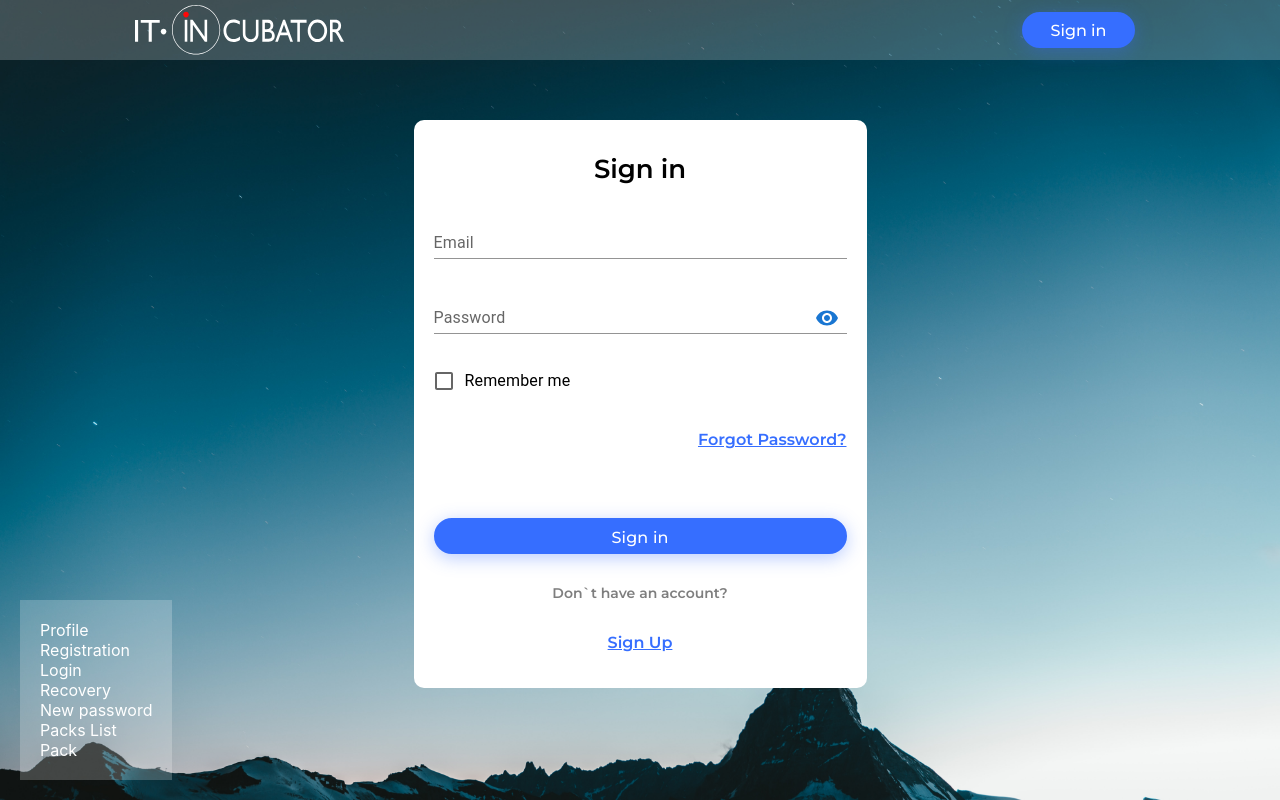
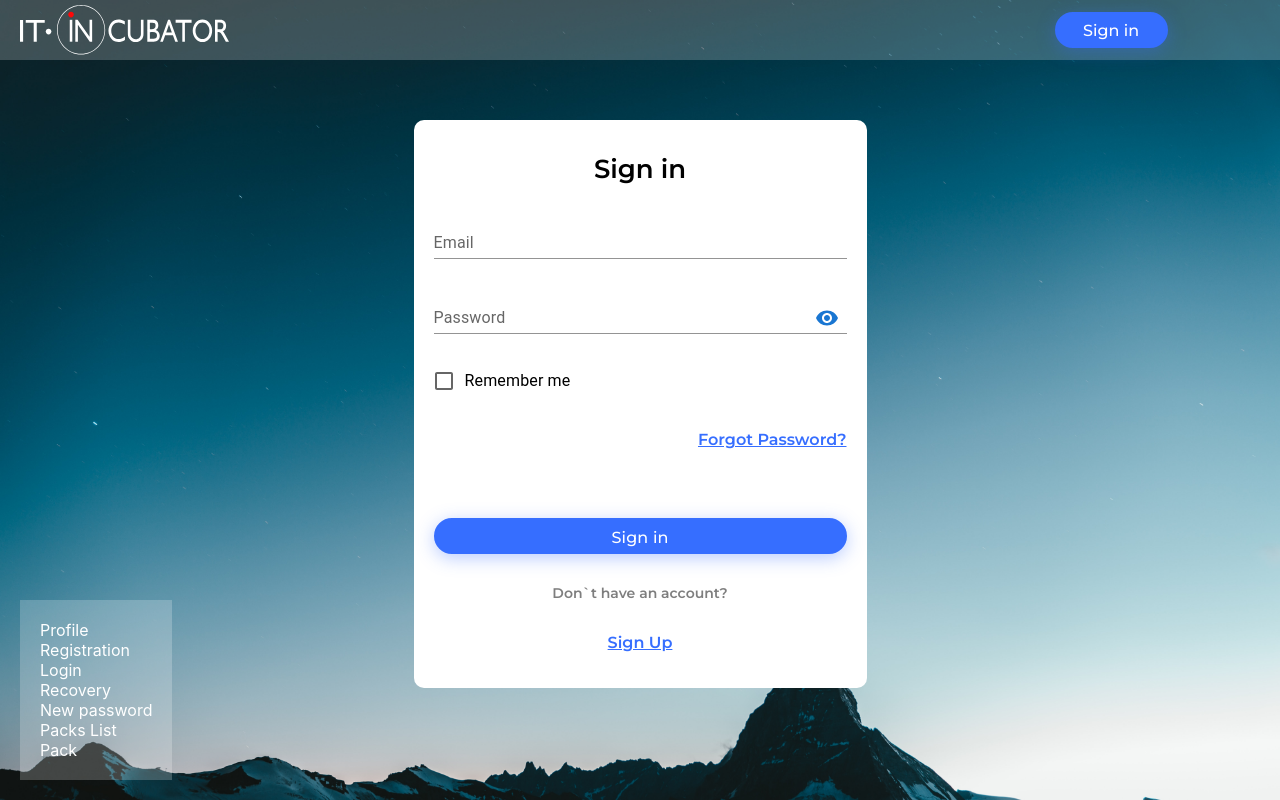
Before and after one commit to Rumata-SL/Learning-cards, a React (Create React App) app: page /#/login in a window 1280 px wide. Built offline with nearby package versions, Linux system fonts and the light colour scheme; no server answers.

Commit message:
fix: changed App.tsx, Header.module.css

```diff
--- a/src/app/App.tsx
+++ b/src/app/App.tsx
@@ -1,19 +1,25 @@
 import './App.css'
 import React, { useEffect } from 'react'
 
-import { CircularProgress, LinearProgress } from '@mui/material'
+import { CircularProgress } from '@mui/material'
+import { Navigate, Route, Routes } from 'react-router-dom'
 
 import { useAppDispatch, useAppSelector } from '../bll/store'
-import { ErrorBar } from '../common/components/errorBar/ErrorBar'
-import { Header } from '../common/components/header/Header'
-import { Navbar } from '../common/components/nav/Navbar'
+import { ErrorComponent } from '../common/components/errorFolder/ErrorComponent'
+import { PATH } from '../common/enum/path'
+import { Login } from '../features/auth/login/Login'
+import { NewPassword } from '../features/auth/newPassword/NewPassword'
+import { Recovery } from '../features/auth/recovery/Recovery'
+import { Registration } from '../features/auth/registration/Registration'
+import { Pack } from '../features/packsList/pack/Pack'
+import { PacksList } from '../features/packsList/PacksList'
+import { Profile } from '../features/profile/Profile'
+import { MainLayout } from '../layouts/MainLayout'
 
 import { authMeTC } from './appReducer'
-import { Pages } from './Pages'
 
 function App() {
   const dispatch = useAppDispatch()
-  const appStatus = useAppSelector(state => state.app.status)
   const isInitialized = useAppSelector(state => state.app.isInitial)
   const isLoggedIn = useAppSelector(state => state.login.isLoggedIn)
 
@@ -38,15 +44,19 @@ function App() {
   }
 
   return (
-    <div className="app">
-      <Header />
-      <div className="linearProgress">{appStatus === 'loading' && <LinearProgress />}</div>
-      <div className="app-wrapper">
-        <Pages />
-      </div>
-      <ErrorBar />
-      <Navbar />
-    </div>
+    <Routes>
+      <Route path="/" element={<MainLayout />}>
+        <Route path="/" element={<Navigate to={PATH.PROFILE} />} />
+        <Route path={PATH.PROFILE} element={<Profile />}></Route>
+        <Route path={PATH.REGISTRATION} element={<Registration />}></Route>
+        <Route path={PATH.LOGIN} element={<Login />}></Route>
+        <Route path={PATH.RECOVERY} element={<Recovery />}></Route>
+        <Route path={PATH.NEW_PASSWORD} element={<NewPassword />}></Route>
+        <Route path={PATH.PACKS_LIST} element={<PacksList />}></Route>
+        <Route path={PATH.PACK} element={<Pack />}></Route>
+        <Route path={'/*'} element={<ErrorComponent />}></Route>
+      </Route>
+    </Routes>
   )
 }
 
--- a/src/common/components/header/Header.module.css
+++ b/src/common/components/header/Header.module.css
@@ -16,18 +16,20 @@
   display: flex;
   align-items: center;
   justify-content: space-between;
-
-  max-width: 1010px;
+    width: 100%;
+  /*max-width: 1010px;*/
   height: 100%;
   margin: 0 auto;
 }
 
 .logo {
+    margin:20px;
   min-width: 210px;
   height: 50px;
 }
 
 .buttonSignIn {
+    margin-right: 8%;
   max-width: 113px;
   height: 36px;
   padding: 0 10px;
```
Also changed, not shown: src/layouts/MainLayout.tsx (+7 -4 lines).
